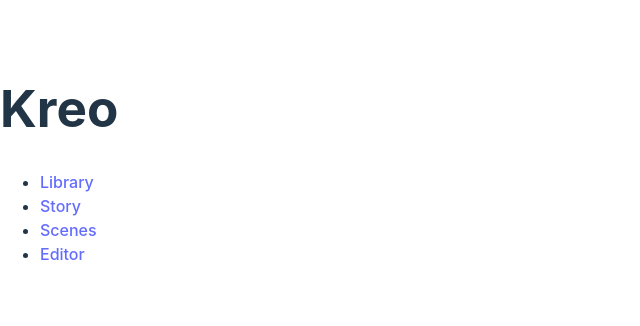
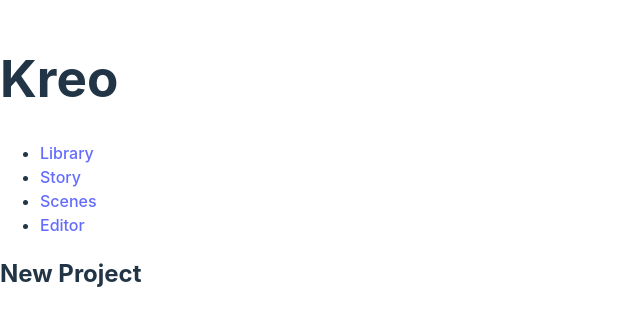
Before and after one commit to ThamzidKarim/Kreo, a React (Vite) app: page / in a window 1280 px wide. Shown: the part 236-562 px from the top of the page, without its empty margins (0-640 px from the left). Built offline with nearby package versions, Linux system fonts and the light colour scheme.

Commit message:
Add Card component to App

```diff
--- a/src/App.tsx
+++ b/src/App.tsx
@@ -1,5 +1,6 @@
 import Header from "./Header.tsx"
 import NavBar from "./NavBar.tsx";
+import Card from "./Card.tsx";
 
 function App() {
 
@@ -7,6 +8,7 @@
     <>
        <Header/>
        <NavBar/>
+       <Card/>
     </>
   );
 
--- /dev/null
+++ b/src/Card.tsx
@@ -0,0 +1,9 @@
+function Card() {
+    return (
+        <div className="card">
+            <h2>New Project</h2>
+        </div>
+    );
+}
+
+export default Card
```
